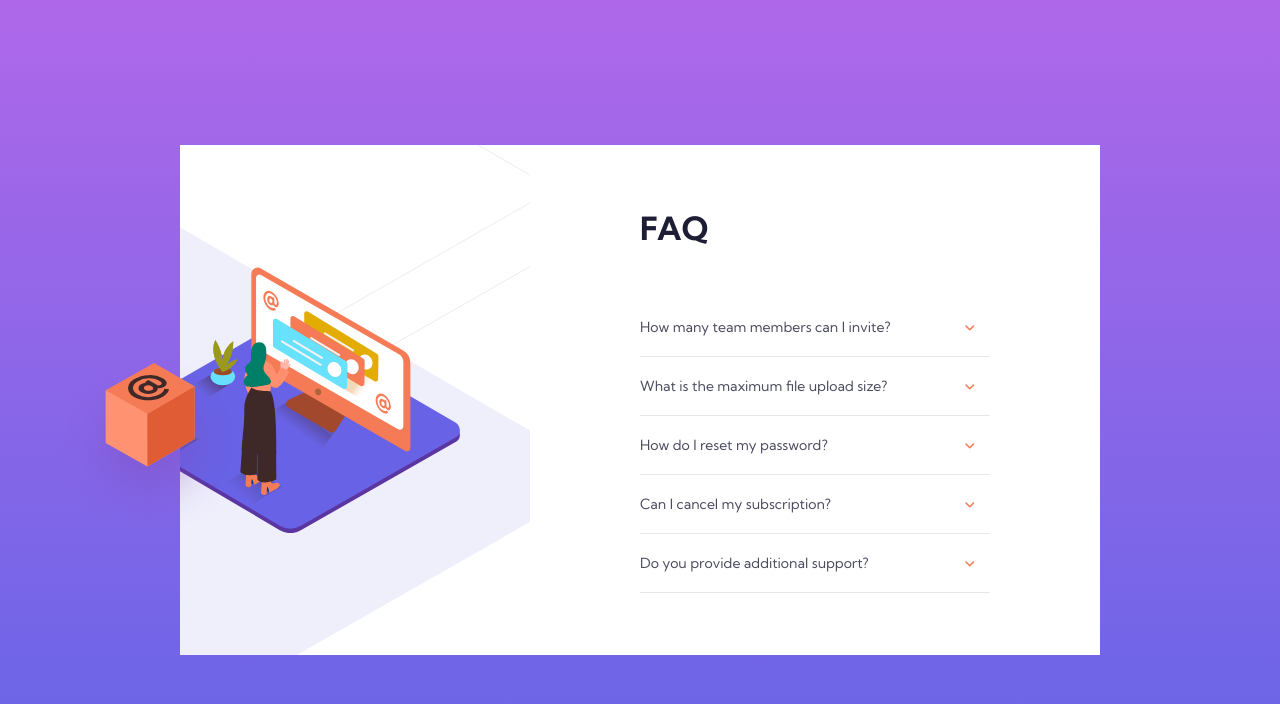
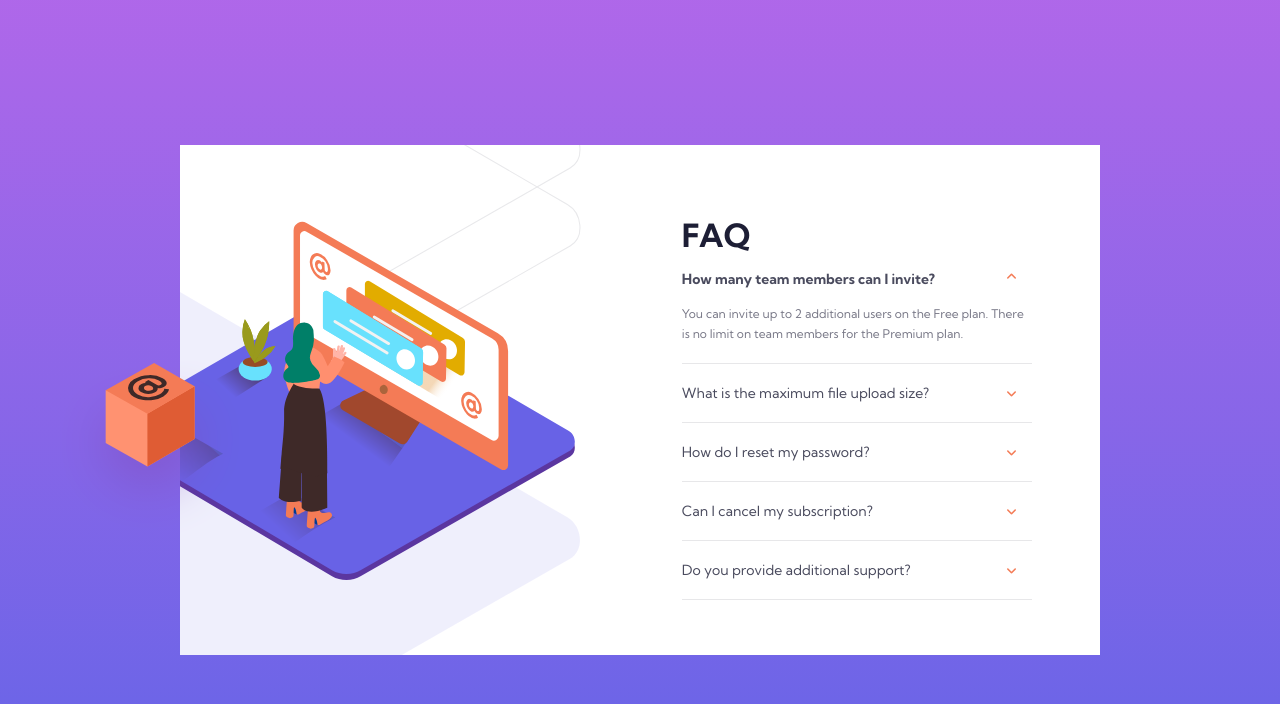
Before and after one commit to lucasfernandodev/faq-accordion-card-main, a plain HTML site: page index.html in a window 1280 px wide. Both pictures are taken after a click on the item "How many team members can I invite?". Drawn offline with Linux system fonts and the light colour scheme.

Commit message:
feat: add acordion event

```diff
--- a/assets/css/style.css
+++ b/assets/css/style.css
@@ -71,7 +71,12 @@ img.woman{
 
 
 
-.hero .faq article{
+.hero .faq .faq-inside-image{
+    width: 60%;
+
+}
+
+.hero .faq .faq-inside-text{
     width: 50%;
 }
 
@@ -102,24 +107,25 @@ img.woman{
     overflow: hidden;
     display: flex;
     align-items: center;
-    justify-content: center;
 }
 
 .faq-inside-image .container .woman{
+    height: auto;
+    width: auto;
+
     position: relative;
     z-index: 18;
-    margin-left: -11vw;
-    width: 100%;
-    height: auto;
+    margin-left: -6vw;
+
 }
 
 .faq-inside-image .container .bg{
     position: absolute;
-    top: -30vh;
-    margin-left: -100%;
+    top: -60%;
+    margin-left: -120%;
     z-index: 17;
 
-    width: 820px;
+    width: 200%;
     height: auto;
 }
 
@@ -128,6 +134,7 @@ img.woman{
     flex-direction: column;
     align-items: flex-start;
     justify-content: center;
+    position: relative;
 }
 
 .faq-inside-text h2.title{
@@ -136,16 +143,20 @@ img.woman{
     color: var(--Very-dark-desaturated-blue);
     text-transform: uppercase;
     font-weight: bold;
+    position: absolute;
+    top: 70px;
 }
 
-.container{
+.faq-inside-text .container{
     width: 100%;
+    margin-top: 50px;
     max-width: 350px;
 }
 
 .acordion{
     list-style: none;
     width: 100%;
+    overflow: auto;
 }
 
 .acordion .acordion-item{
@@ -172,6 +183,7 @@ img.woman{
     color: var(--Soft-red);
     font-weight: bold;
 }
+
 .acordion .acordion-item .title{
     font-weight: 400;
     color: var(--Very-dark-grayish-blue);
@@ -183,4 +195,45 @@ img.woman{
 
 .acordion .acordion-item span{
     display: none;
+    line-height: 1.6em;
 }
+
+/* Active */
+.acordion .active{
+    cursor: default;
+}
+.acordion .active .title{
+    font-weight: bold;
+    margin-bottom: 16px;
+}
+.acordion .active span{
+    display: block;
+}
+
+.acordion .acordion-item.active::before{
+
+    content: "\f107";
+    font-family: "Font Awesome 5 Free";
+    position: absolute;
+    top: 50%;
+    right: 15px;
+    transform: translateY(-50%);
+    -webkit-transform: translateY(-50%);
+    -moz-transform: translateY(-50%);
+    -ms-transform: translateY(-50%);
+    -o-transform: translateY(-50%);
+    color: var(--Soft-red);
+    font-weight: bold;
+    display: none;
+}
+
+.acordion .active::after{
+
+    content: "\f106";
+    font-family: "Font Awesome 5 Free";
+    position: absolute;
+    top: 20px;
+    right: 15px;
+    color: var(--Soft-red);
+    font-weight: bold;
+}
--- a/assets/js/app.js
+++ b/assets/js/app.js
@@ -0,0 +1,12 @@
+const acordion = document.querySelectorAll('.acordion .acordion-item');
+
+for(let i = 0; i < acordion.length; i++){
+
+    acordion[i].addEventListener('click', () => {
+        for(h = 0; h < acordion.length;h++){
+            acordion[h].classList.remove('active')
+        }
+
+        acordion[i].classList.toggle('active');
+    });
+}
--- a/index.html
+++ b/index.html
@@ -71,6 +71,7 @@
             </article>
         </section>
     </div>
+    <script src="assets/js/app.js"></script>
 </body>
 
 </html>
```
